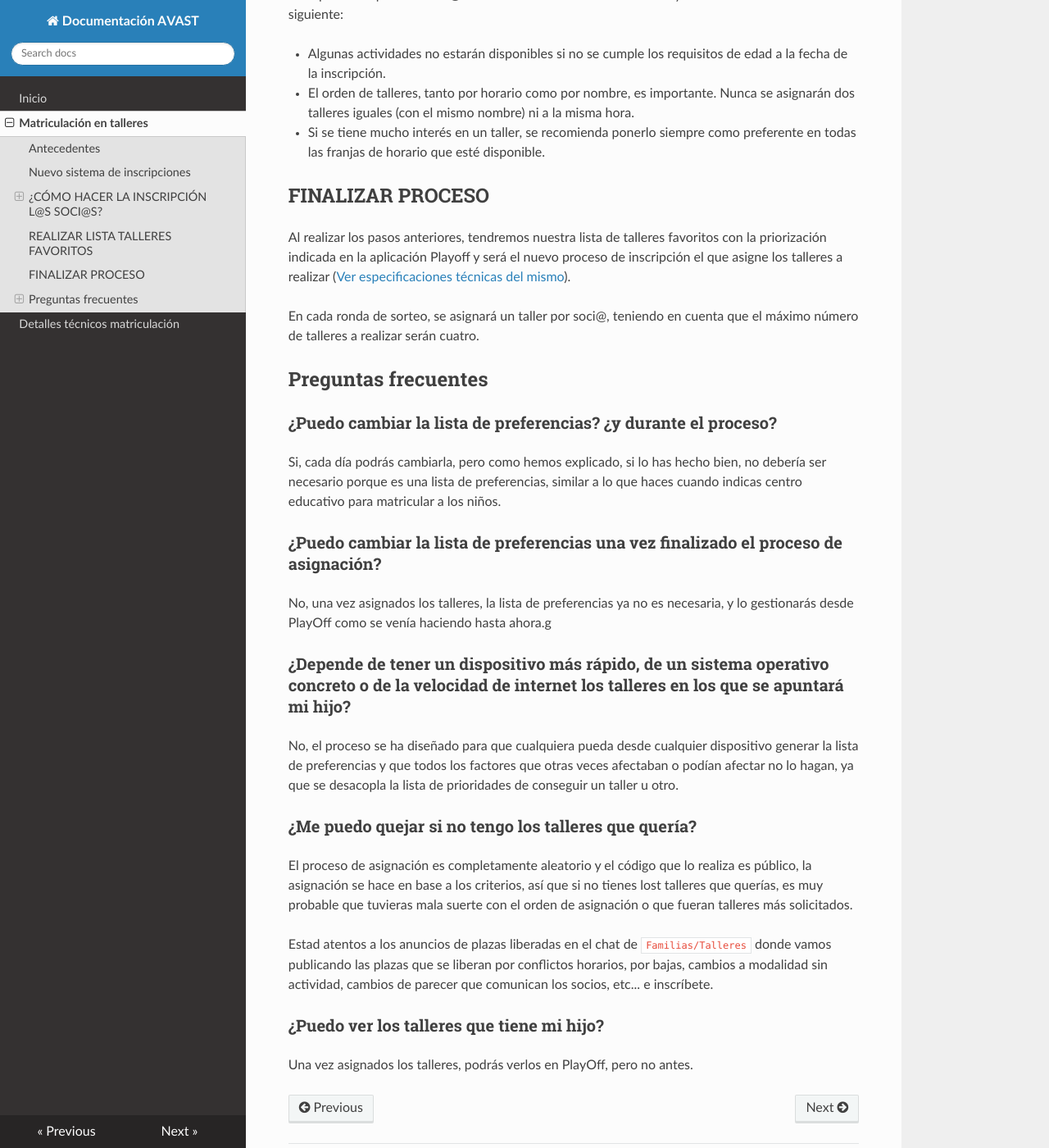
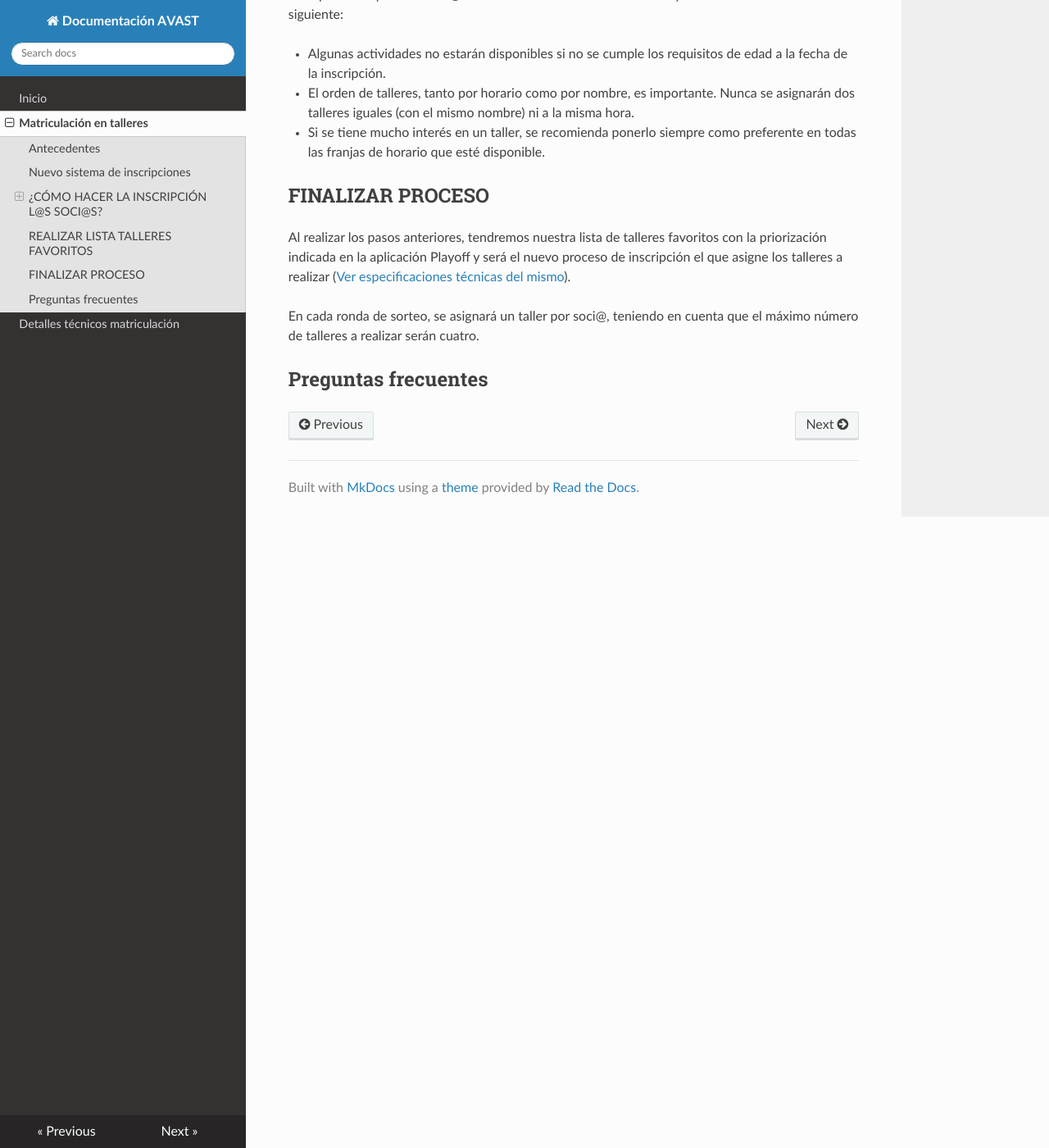
Before and after one commit to asociacion-avast/docs, an MkDocs documentation site: the page built from docs/asignacion.md, in a window 1280 px wide and 1400 px high, scrolled down 3108 px. Shown: the whole window at 82% size. Built offline with MkDocs 1.6.1, drawn with Linux system fonts in a browser that asks for light colours; nearby versions of some CDN libraries.

Commit message:
Quitar preguntas frecuentes

```diff
--- a/docs/asignacion.md
+++ b/docs/asignacion.md
@@ -57,25 +57,3 @@ Al realizar los pasos anteriores, tendremos nuestra lista de talleres favoritos
 En cada ronda de sorteo, se asignará un taller por soci@, teniendo en cuenta que el máximo número de talleres a realizar serán cuatro.
 
 ## Preguntas frecuentes
-
-### ¿Puedo cambiar la lista de preferencias? ¿y durante el proceso?
-
-Si, cada día podrás cambiarla, pero como hemos explicado, si lo has hecho bien, no debería ser necesario porque es una lista de preferencias, similar a lo que haces cuando indicas centro educativo para matricular a los niños.
-
-### ¿Puedo cambiar la lista de preferencias una vez finalizado el proceso de asignación?
-
-No, una vez asignados los talleres, la lista de preferencias ya no es necesaria, y lo gestionarás desde PlayOff como se venía haciendo hasta ahora.g
-
-### ¿Depende de tener un dispositivo más rápido, de un sistema operativo concreto o de la velocidad de internet los talleres en los que se apuntará mi hijo?
-
-No, el proceso se ha diseñado para que cualquiera pueda desde cualquier dispositivo generar la lista de preferencias y que todos los factores que otras veces afectaban o podían afectar no lo hagan, ya que se desacopla la lista de prioridades de conseguir un taller u otro.
-
-### ¿Me puedo quejar si no tengo los talleres que quería?
-
-El proceso de asignación es completamente aleatorio y el código que lo realiza es público, la asignación se hace en base a los criterios, así que si no tienes lost talleres que querías, es muy probable que tuvieras mala suerte con el orden de asignación o que fueran talleres más solicitados.
-
-Estad atentos a los anuncios de plazas liberadas en el chat de `Familias/Talleres` donde vamos publicando las plazas que se liberan por conflictos horarios, por bajas, cambios a modalidad sin actividad, cambios de parecer que comunican los socios, etc... e inscríbete.
-
-### ¿Puedo ver los talleres que tiene mi hijo?
-
-Una vez asignados los talleres, podrás verlos en PlayOff, pero no antes.
```
